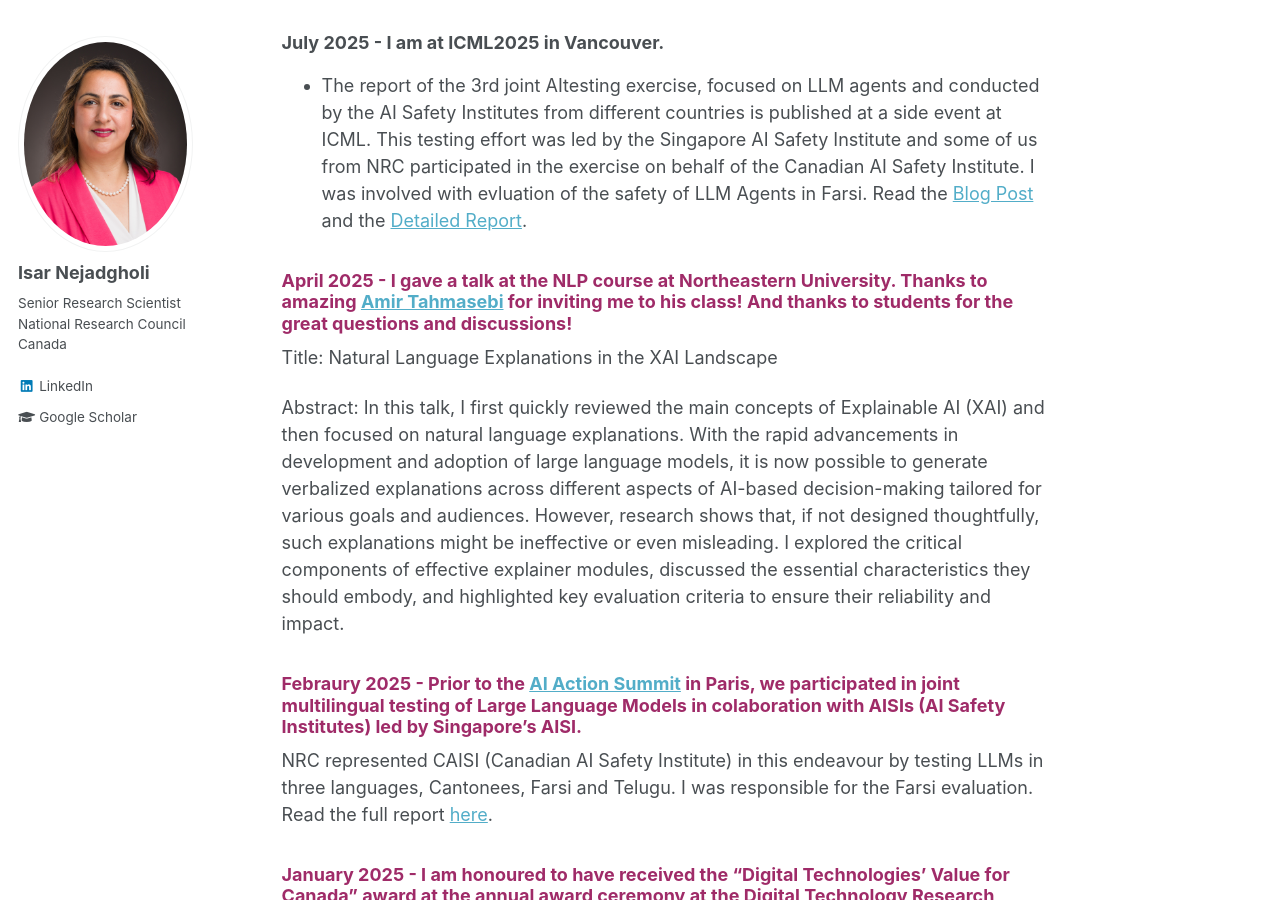
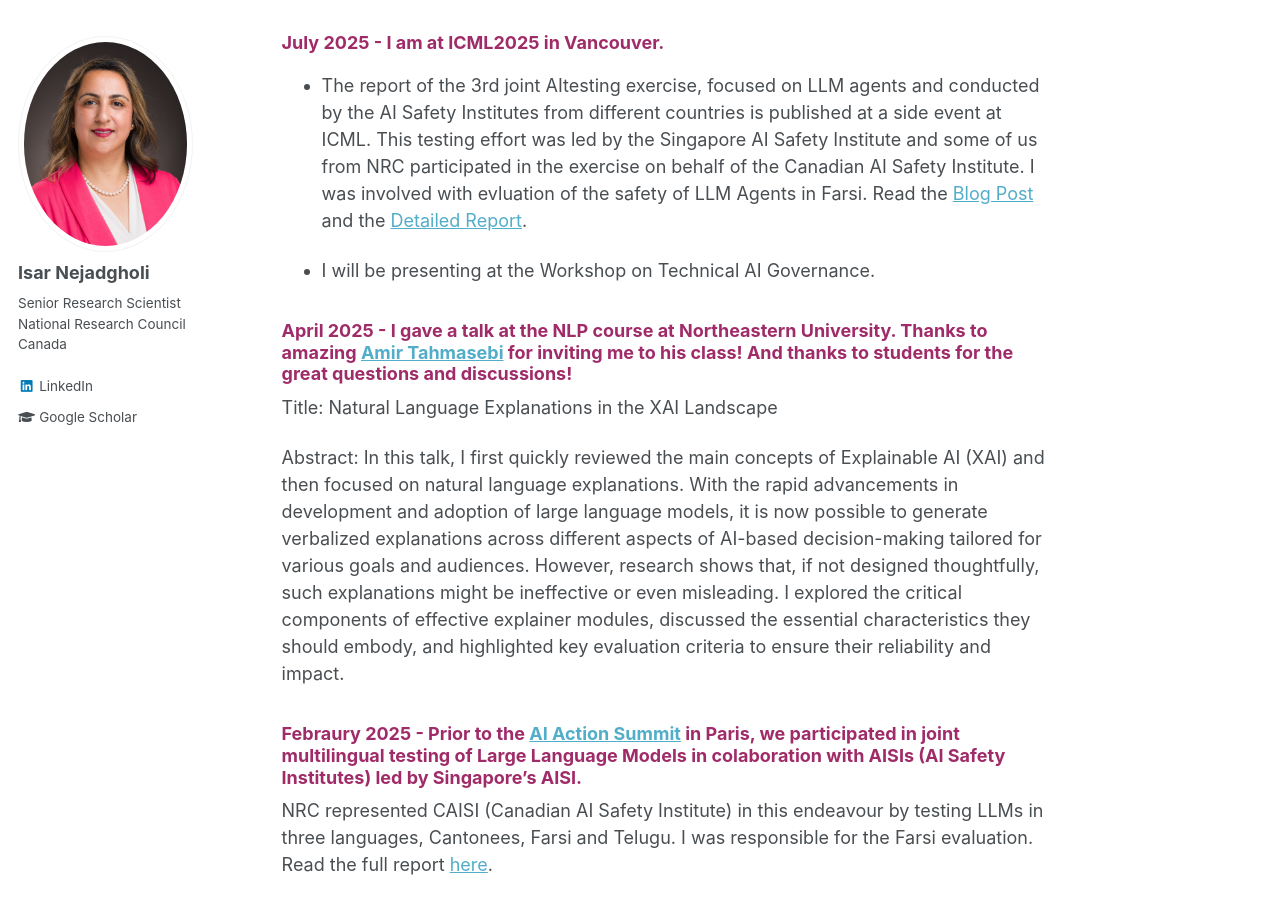
Before and after one commit to IsarNejad/IsarNejad.github.io, a Jekyll site: the page built from _pages/about.md, in a window 1280 px wide and 900 px high, scrolled down 544 px. Built offline with Jekyll 4.4.1, drawn with Linux system fonts in a browser that asks for light colours.

Commit message:
Update about.md

```diff
--- a/_pages/about.md
+++ b/_pages/about.md
@@ -12,8 +12,11 @@ I am a Senior Research Scientist at the [National Research Council Canada](https
 
 # Latest News
 
+{: .amaranth-deep-purple}
 ### July 2025 - I am at ICML2025 in Vancouver.
 - The report of the 3rd joint AItesting exercise, focused on LLM agents and conducted by the AI Safety Institutes from different countries is published at a side event at ICML. This testing effort was led by the Singapore AI Safety Institute and some of us from NRC participated in the exercise on behalf of the Canadian AI Safety Institute. I was involved with evluation of the safety of LLM Agents in Farsi. Read the [Blog Post](https://sgaisi.sg/wp-api/wp-content/uploads/2025/07/International-Joint-Testing-Exercise_3JT-Blogpost.pdf) and the [Detailed Report](https://sgaisi.sg/wp-api/wp-content/uploads/2025/07/International-Joint-Testing-Exercise_3JT-Eval-Report-v2.pdf).
+
+- I will be presenting at the Workshop on Technical AI Governance.
 
 {: .amaranth-deep-purple}
 ### April 2025 - I gave a talk at the NLP course at Northeastern University. Thanks to amazing [Amir Tahmasebi](https://www.linkedin.com/in/amirtahmasebi/) for inviting me to his class! And thanks to students for the great questions and discussions!
```
